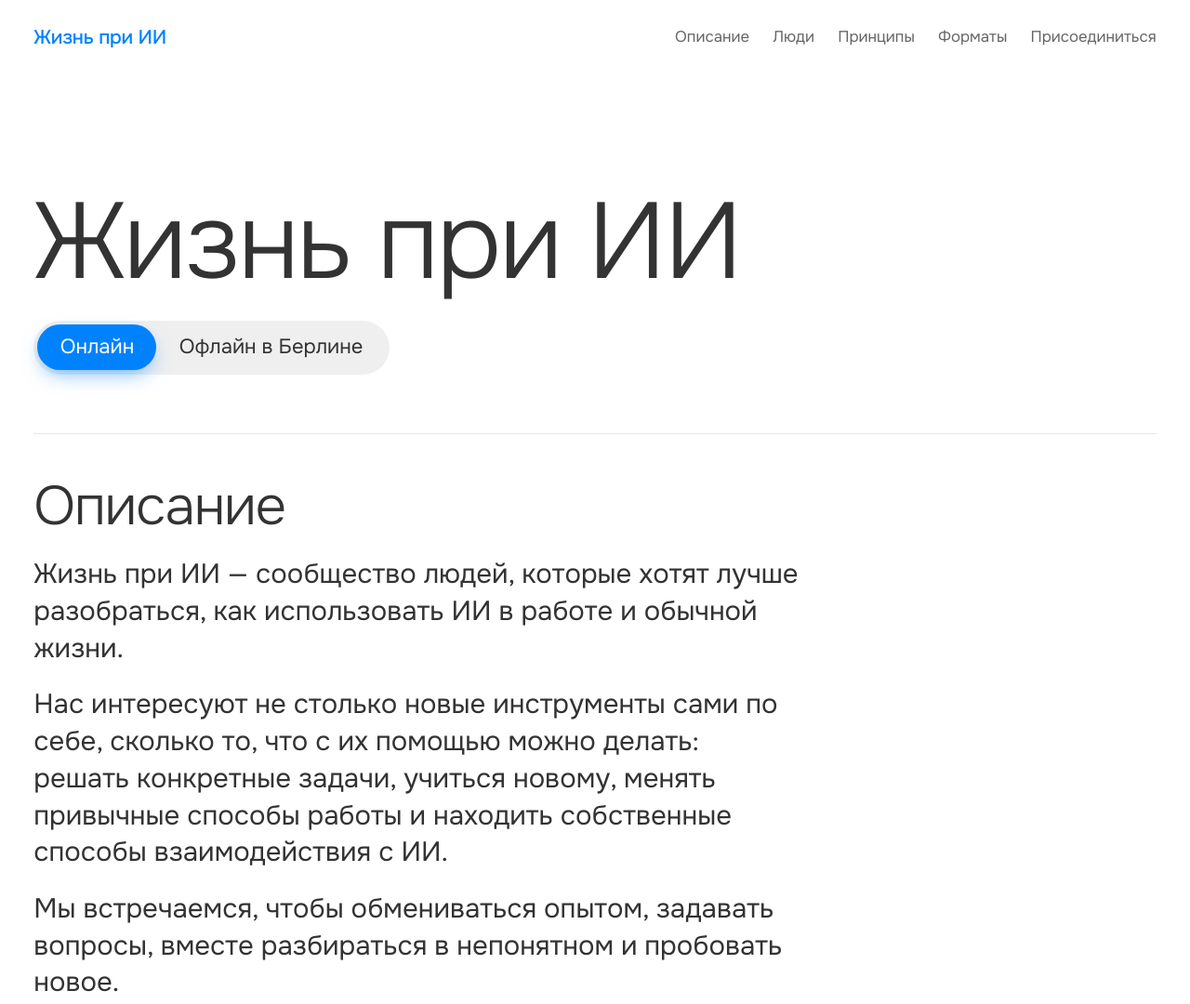
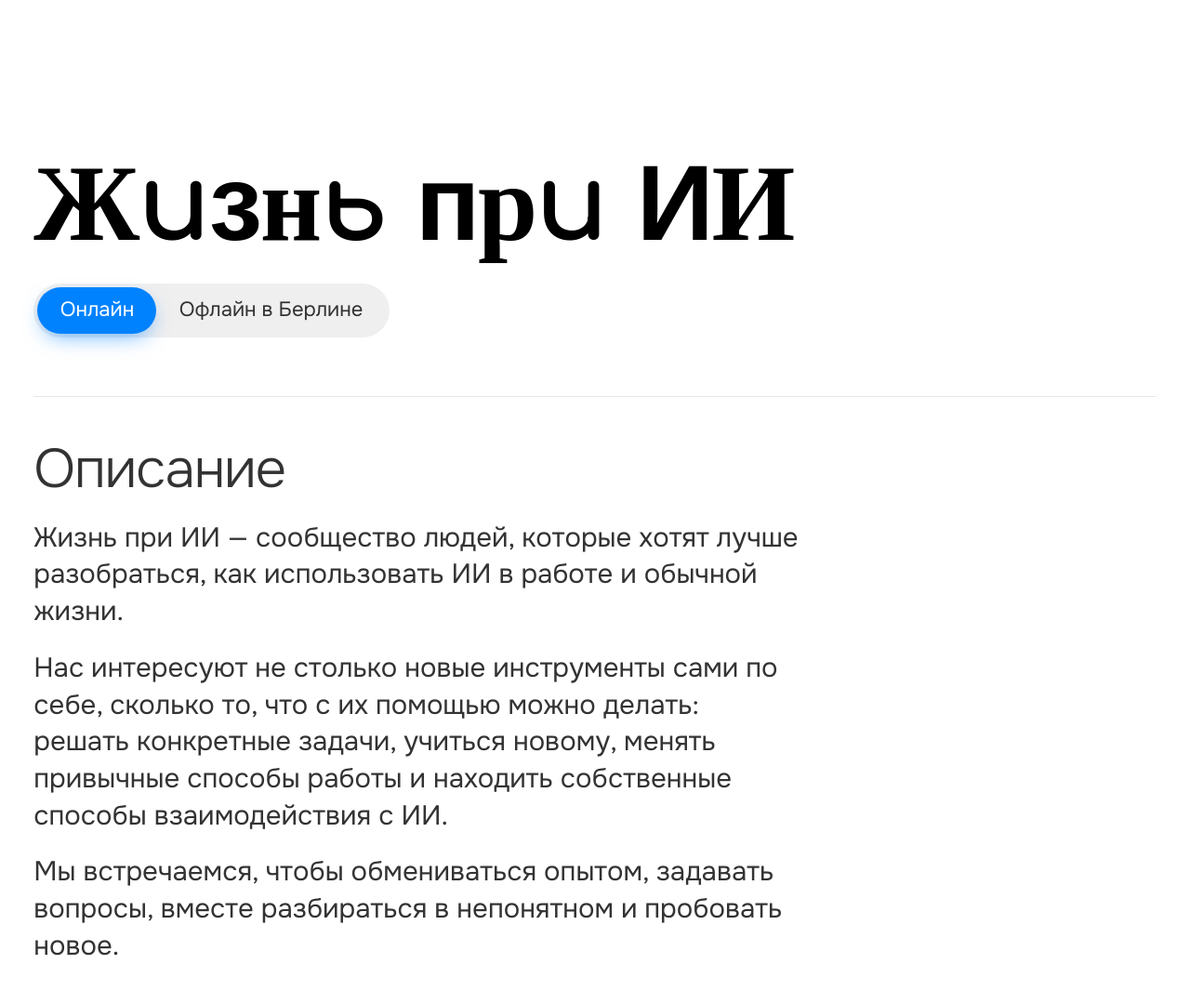
Before and after one commit to zeniasofronov/untilASI, a plain HTML site: page index.html in a window 1280 px wide. Shown: the top 1080 px of the page at 93% size. Drawn offline with nearby package versions, Linux system fonts and the light colour scheme.

Commit message:
Remove header, mixed-font black heading with random hover color
Co-Authored-By: Claude Sonnet 5.5 <noreply@anthropic.com>

```diff
--- a/index.html
+++ b/index.html
@@ -7,7 +7,7 @@
 <meta name="description" content="Сообщество людей, которые учатся жить и работать рядом с ИИ. Онлайн и офлайн в Берлине.">
 <link rel="preconnect" href="https://fonts.googleapis.com">
 <link rel="preconnect" href="https://fonts.gstatic.com" crossorigin>
-<link href="https://fonts.googleapis.com/css2?family=Onest:wght@300;400;500&display=swap" rel="stylesheet">
+<link href="https://fonts.googleapis.com/css2?family=Onest:wght@300;400;500&family=Playfair+Display:wght@700&family=Comfortaa:wght@700&family=Oswald:wght@700&display=swap" rel="stylesheet">
 <style>
   :root {
     --text: 51, 51, 51;
@@ -30,7 +30,7 @@
   .page {
     max-width: 60rem;
     margin: 0 auto;
-    padding: 1.25rem 1.25rem 4rem;
+    padding: clamp(3rem, 12vw, 7rem) 1.25rem 4rem;
   }
   header {
     display: flex;
@@ -111,21 +111,16 @@
   .people img { width: 100%; aspect-ratio: 1; border-radius: 50%; margin-bottom: 0.6rem; }
   .people b { display: block; font-weight: 500; font-size: 0.95rem; line-height: 1.2; }
   .people span { display: block; font-size: 0.8rem; color: rgba(var(--text), .6); }
+  h1 { cursor: default; color: #000; transition: color .25s; }
+  h1 .w { display: inline-block; white-space: nowrap; margin-right: .28em; }
+  h1 .c { display: inline-block; font-weight: 700; }
+  h1 .f0 { font-family: "Playfair Display", serif; }
+  h1 .f1 { font-family: "Comfortaa", sans-serif; }
+  h1 .f2 { font-family: "Oswald", sans-serif; }
 </style>
 </head>
 <body>
 <div class="page">
-  <header>
-    <span class="mark">Жизнь при ИИ</span>
-    <nav>
-      <a href="#about">Описание</a>
-      <a href="#people">Люди</a>
-      <a href="#principles">Принципы</a>
-      <a href="#formats">Форматы</a>
-      <a href="#join">Присоединиться</a>
-    </nav>
-  </header>
-
   <h1>Жизнь при ИИ</h1>
   <div class="row">
     <div class="seg" role="radiogroup" aria-label="Формат">
@@ -195,5 +190,34 @@
     <p><a class="btn" href="https://t.me/zeniasofronov" target="_blank" rel="noopener">Присоединиться</a></p>
   </section>
 </div>
+<script>
+(function () {
+  var h = document.querySelector("h1");
+  var text = h.textContent.trim();
+  h.setAttribute("aria-label", text);
+  h.textContent = "";
+  var i = 0;
+  text.split(" ").forEach(function (word) {
+    var w = document.createElement("span");
+    w.className = "w";
+    w.setAttribute("aria-hidden", "true");
+    word.split("").forEach(function (ch) {
+      var c = document.createElement("span");
+      c.className = "c f" + (i++ % 3);
+      c.textContent = ch;
+      w.appendChild(c);
+    });
+    h.appendChild(w);
+  });
+  var colors = ["#0082ff", "#f0545f", "#00966e", "#e0a100", "#7b5cd6", "#d9480f", "#d6409f"];
+  var current = "";
+  h.addEventListener("pointerenter", function () {
+    var next;
+    do { next = colors[Math.floor(Math.random() * colors.length)]; } while (next === current);
+    current = next;
+    h.style.color = next;
+  });
+})();
+</script>
 </body>
 </html>
```
